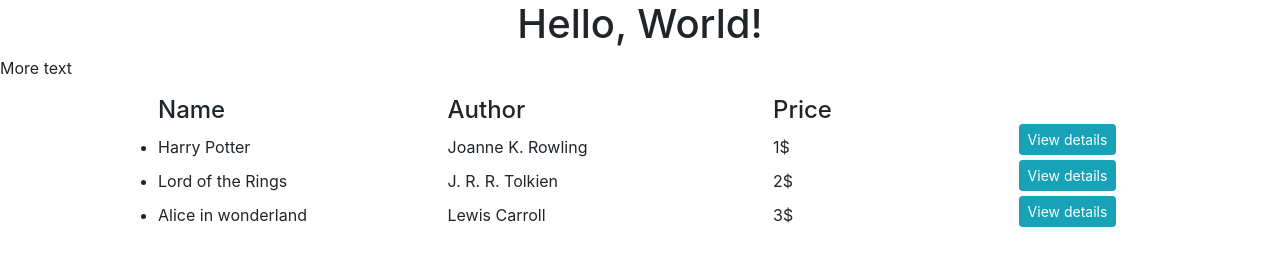
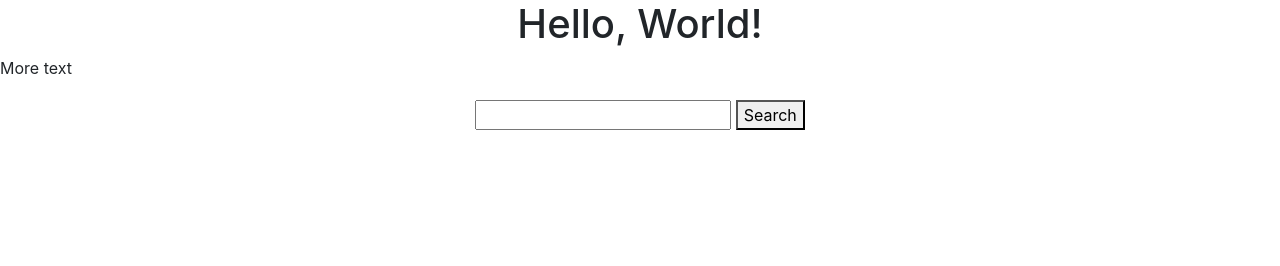
Before and after one commit to AlekseiiKanaiev/test-git-flow, a website: page index.html in a window 1280 px wide. Drawn offline with nearby package versions, Linux system fonts and the light colour scheme.

Commit message:
create ajax request

```diff
--- a/index.html
+++ b/index.html
@@ -10,7 +10,32 @@
     <h1>Hello, World!</h1>
     <p>More text</p>
     <div class="container list-of-books">
-        <div class="row d-flex align-items-end">
+        <div class="row d-flex justify-content-center">
+            <form action="" id="my-form">
+                <input type="text" name="book_search">
+                <button type="submit" id="btn-submit">Search</button>
+            </form>
+            <div id="content"></div>
+            <div class="modal fade" id="bookinfo" tabindex="-1" role="dialog" aria-labelledby="exampleModalLabel" aria-hidden="true">
+                <div class="modal-dialog modal-dialog-centered" role="document">
+                    <div class="modal-content">
+                        <div class="modal-header">
+                            <h5 class="modal-title" id="exampleModalLabel">BookTitle</h5>
+                            <button type="button" class="close" data-dismiss="modal" aria-label="Close">
+                            <span aria-hidden="true">&times;</span>
+                            </button>
+                        </div>
+                        <div class="modal-body">
+                            BookInfo
+                        </div>
+                        <div class="modal-footer">
+                            <button type="button" class="btn btn-secondary" data-dismiss="modal">Close</button>
+                        </div>
+                    </div>
+                </div>
+            </div>
+        </div>
+        <!-- <div class="row d-flex align-items-end">
             <div class="col">
                 <div class="book-name">
                     <ul>
@@ -48,25 +73,8 @@
                     <button class="btn btn-info btn-sm" id = "book_3" type="button" data-toggle="modal" data-target="#bookinfo" data-book = "Alice in wonderland">View details</button>
                 </div>
             </div>
-            <div class="modal fade" id="bookinfo" tabindex="-1" role="dialog" aria-labelledby="exampleModalLabel" aria-hidden="true">
-                <div class="modal-dialog modal-dialog-centered" role="document">
-                    <div class="modal-content">
-                        <div class="modal-header">
-                            <h5 class="modal-title" id="exampleModalLabel">BookTitle</h5>
-                            <button type="button" class="close" data-dismiss="modal" aria-label="Close">
-                            <span aria-hidden="true">&times;</span>
-                            </button>
-                        </div>
-                        <div class="modal-body">
-                            BookInfo
-                        </div>
-                        <div class="modal-footer">
-                            <button type="button" class="btn btn-secondary" data-dismiss="modal">Close</button>
-                        </div>
-                    </div>
-                </div>
-            </div>
-        </div>
+
+        </div> -->
     </div>
 
 
--- a/js/common.js
+++ b/js/common.js
@@ -1,60 +1,86 @@
-const book_1 = {
-    "name":"Harry Potter",
-    "author":"Joanne K. Rowling",
-    "price":"1$",
-    "info":"Harry Potter is a series of fantasy novels written by British author J. K. Rowling. "+
-        "The novels chronicle the life of a young wizard, Harry Potter, and his friends "+
-        "Hermione Granger and Ron Weasley, all of whom are students at Hogwarts School of "+
-        "Witchcraft and Wizardry. The main story arc concerns Harry's struggle against "+
-        "Lord Voldemort, a dark wizard who intends to become immortal, overthrow the wizard "+
-        "governing body known as the Ministry of Magic, and subjugate all wizards and muggles, "+
-        "a reference term that means non-magical people.",
-    "img":"./img/harry_potter.png"
+// const book_1 = {
+//     "name":"Harry Potter",
+//     "author":"Joanne K. Rowling",
+//     "price":"1$",
+//     "info":"Harry Potter is a series of fantasy novels written by British author J. K. Rowling. "+
+//         "The novels chronicle the life of a young wizard, Harry Potter, and his friends "+
+//         "Hermione Granger and Ron Weasley, all of whom are students at Hogwarts School of "+
+//         "Witchcraft and Wizardry. The main story arc concerns Harry's struggle against "+
+//         "Lord Voldemort, a dark wizard who intends to become immortal, overthrow the wizard "+
+//         "governing body known as the Ministry of Magic, and subjugate all wizards and muggles, "+
+//         "a reference term that means non-magical people.",
+//     "img":"./img/harry_potter.png"
+// }
+// const book_2 = {
+//     "name":"Lord of the Rings",
+//     "author":"J. R. R. Tolkien",
+//     "price":"2$",
+//     "info":"The Lord of the Rings is an epic high fantasy novel written by English author "+
+//         "and scholar J. R. R. Tolkien. The story began as a sequel to Tolkien's 1937 fantasy "+
+//         "novel The Hobbit, but eventually developed into a much larger work. Written in stages "+
+//         "between 1937 and 1949, The Lord of the Rings is one of the best-selling novels ever written, "+
+//         "with over 150 million copies sold.The title of the novel refers to the story's main antagonist, "+
+//         "the Dark Lord Sauron, who had in an earlier age created the One Ring to rule the other "+
+//         "Rings of Power as the ultimate weapon in his campaign to conquer and rule all of Middle-earth. "+
+//         "From quiet beginnings in the Shire, a hobbit land not unlike the English countryside, "+
+//         "the story ranges across Middle-earth, following the course of the War of the Ring through "+
+//         "the eyes of its characters, not only the hobbits Frodo Baggins, Samwise 'Sam' Gamgee, "+
+//         "Meriadoc 'Merry' Brandybuck and Peregrin 'Pippin' Took, but also the hobbits' chief allies "+
+//         "and travelling companions: the Men, Aragorn son of Arathorn, a Ranger of the North, "+
+//         "and Boromir, a Captain of Gondor; Gimli son of Glóin, a Dwarf warrior; Legolas Greenleaf, "+
+//         "an Elven prince; and Gandalf, a wizard.",
+//     "img":"./img/LOTR14.png"
+// }
+// const book_3 = {
+//     "name":"Alice in wonderland",
+//     "author":"Lewis Carroll",
+//     "price":"3$",
+//     "info":"Alice's Adventures in Wonderland (commonly shortened to Alice in Wonderland) is "+
+//         "an 1865 novel written by English author Charles Lutwidge Dodgson under the pseudonym "+
+//         "Lewis Carroll. It tells of a girl named Alice falling through a rabbit hole into a fantasy "+
+//         "world populated by peculiar, anthropomorphic creatures. The tale plays with logic, giving "+
+//         "the story lasting popularity with adults as well as with children. It is considered to be "+
+//         "one of the best examples of the literary nonsense genre. Its narrative course and structure, "+
+//         "characters and imagery have been enormously influential in both popular culture and literature, "+
+//         "especially in the fantasy genre.",
+//     "img":"./img/alice_in_wonderland.jpg"
+// }
+// const libr = [book_1, book_2, book_3]
+
+// libr.forEach((book)=>console.log(book))
+
+// for (book of libr){
+//     console.log(
+// `Book: ${book.name}
+// Author: ${book.author}
+// Price: ${book.price}`)
+// }
+
+document.addEventListener("DOMContentLoaded", function(){
+    var url = "https://www.googleapis.com/books/v1/volumes"
+    // var apiKey = "AIzaSyC5mcWMqSMxtaecdQx-wsq6cgoZSKqZd0I"
+    document.getElementById('my-form').addEventListener("submit", function(event){
+        event.preventDefault();
+        var param = "Harry+Potter";
+        var request = new XMLHttpRequest();
+        var fields = "items(saleInfo(retailPrice),volumeInfo(description,title,authors,imageLinks/smallThumbnail))"
+        var alertInfo = "Incorrect"
+        request.open("GET", `${url}?q=${param}&fields=${fields}&maxResults=10`)
+        request.onload = function(){
+            if (request.status === 200){
+                console.log(JSON.parse(request.response));
             }
-const book_2 = {
-    "name":"Lord of the Rings",
-    "author":"J. R. R. Tolkien",
-    "price":"2$",
-    "info":"The Lord of the Rings is an epic high fantasy novel written by English author "+
-        "and scholar J. R. R. Tolkien. The story began as a sequel to Tolkien's 1937 fantasy "+
-        "novel The Hobbit, but eventually developed into a much larger work. Written in stages "+
-        "between 1937 and 1949, The Lord of the Rings is one of the best-selling novels ever written, "+
-        "with over 150 million copies sold.The title of the novel refers to the story's main antagonist, "+
-        "the Dark Lord Sauron, who had in an earlier age created the One Ring to rule the other "+
-        "Rings of Power as the ultimate weapon in his campaign to conquer and rule all of Middle-earth. "+
-        "From quiet beginnings in the Shire, a hobbit land not unlike the English countryside, "+
-        "the story ranges across Middle-earth, following the course of the War of the Ring through "+
-        "the eyes of its characters, not only the hobbits Frodo Baggins, Samwise 'Sam' Gamgee, "+
-        "Meriadoc 'Merry' Brandybuck and Peregrin 'Pippin' Took, but also the hobbits' chief allies "+
-        "and travelling companions: the Men, Aragorn son of Arathorn, a Ranger of the North, "+
-        "and Boromir, a Captain of Gondor; Gimli son of Glóin, a Dwarf warrior; Legolas Greenleaf, "+
-        "an Elven prince; and Gandalf, a wizard.",
-    "img":"./img/LOTR14.png"
+            else{
+                console.log("Err: "+request.statusText);
+                alert(alertInfo)
             }
-const book_3 = {
-    "name":"Alice in wonderland",
-    "author":"Lewis Carroll",
-    "price":"3$",
-    "info":"Alice's Adventures in Wonderland (commonly shortened to Alice in Wonderland) is "+
-        "an 1865 novel written by English author Charles Lutwidge Dodgson under the pseudonym "+
-        "Lewis Carroll. It tells of a girl named Alice falling through a rabbit hole into a fantasy "+
-        "world populated by peculiar, anthropomorphic creatures. The tale plays with logic, giving "+
-        "the story lasting popularity with adults as well as with children. It is considered to be "+
-        "one of the best examples of the literary nonsense genre. Its narrative course and structure, "+
-        "characters and imagery have been enormously influential in both popular culture and literature, "+
-        "especially in the fantasy genre.",
-    "img":"./img/alice_in_wonderland.jpg"
         }
-const libr = [book_1, book_2, book_3]
+        request.send();
+        console.log("submit");
 
-libr.forEach((book)=>console.log(book))
 
-for (book of libr){
-    console.log(
-`Book: ${book.name}
-Author: ${book.author}
-Price: ${book.price}`)
-}
+        var content = "";
+
 
         $('.modal').on('show.bs.modal', function (event) {
             let button = $(event.relatedTarget) // Button that triggered the modal
@@ -66,3 +92,5 @@ $('.modal').on('show.bs.modal', function (event) {
                 document.querySelector(".modal-body").innerHTML = img+ch_book.info
             }
         })
+    })
+})
--- a/styles/style.css
+++ b/styles/style.css
@@ -1,5 +1,8 @@
 body h1{
     text-align: center;
+}
+.row{
+    margin: 20px;
 }
 .book-author ul, .book-price ul, .book-info ul, .book-name ul{
     margin: auto;
```
Lines whose indentation alone changed are shown as unchanged.
